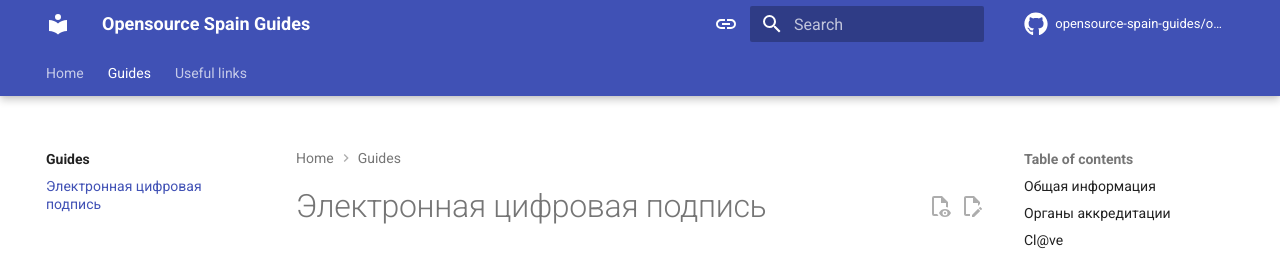
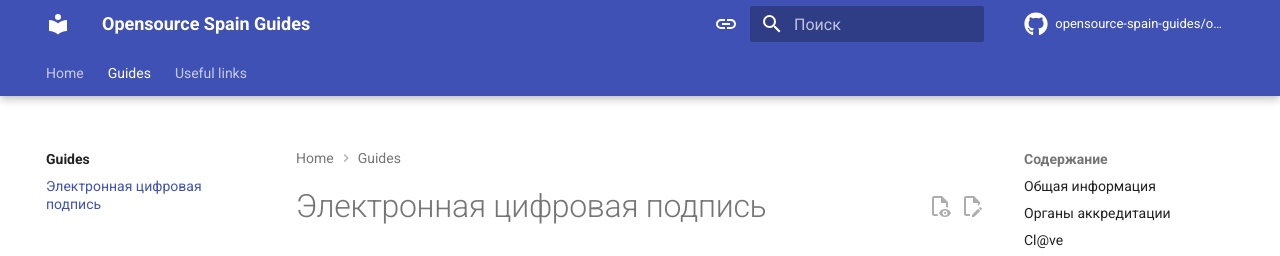
Before and after one commit to opensource-spain-guides/osg-site, an MkDocs documentation site: the page built from docs/guides/guide-digital-certificate.md, in a window 1280 px wide. Shown: the top 256 px of the page. Built offline with MkDocs 1.6.1 and Material for MkDocs 9.7.7, drawn with Linux system fonts in a browser that asks for light colours; comment, search, counter and statistics services are not loaded; some of the changed lines change nothing that is shown.

Commit message:
Enable ru-locale for theme by default

```diff
--- a/mkdocs.yml
+++ b/mkdocs.yml
@@ -12,6 +12,7 @@ edit_uri: edit/master/docs/
 
 theme:
   name: material
+  language: ru
   custom_dir: overrides
   features:
     - content.action.view
```
